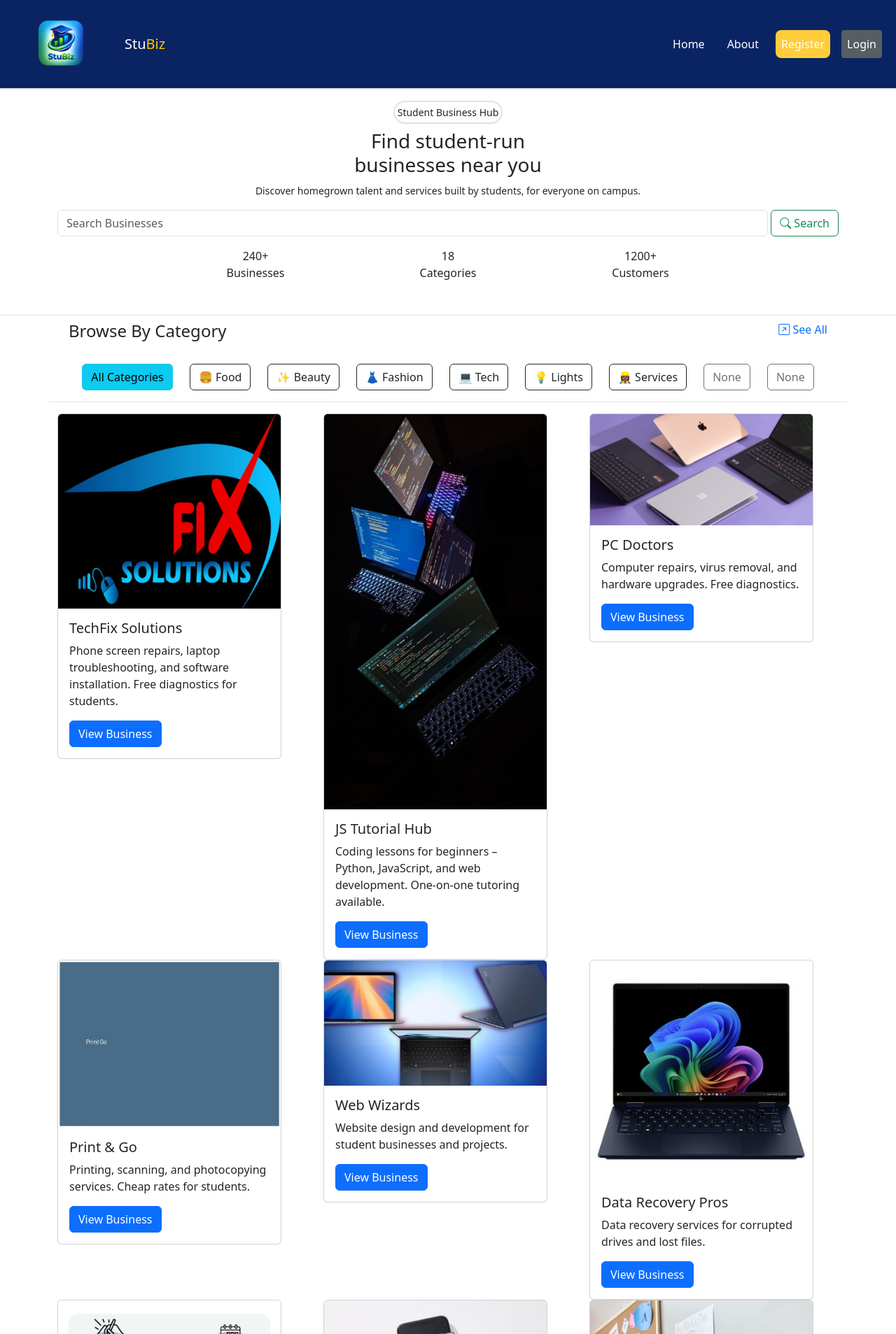
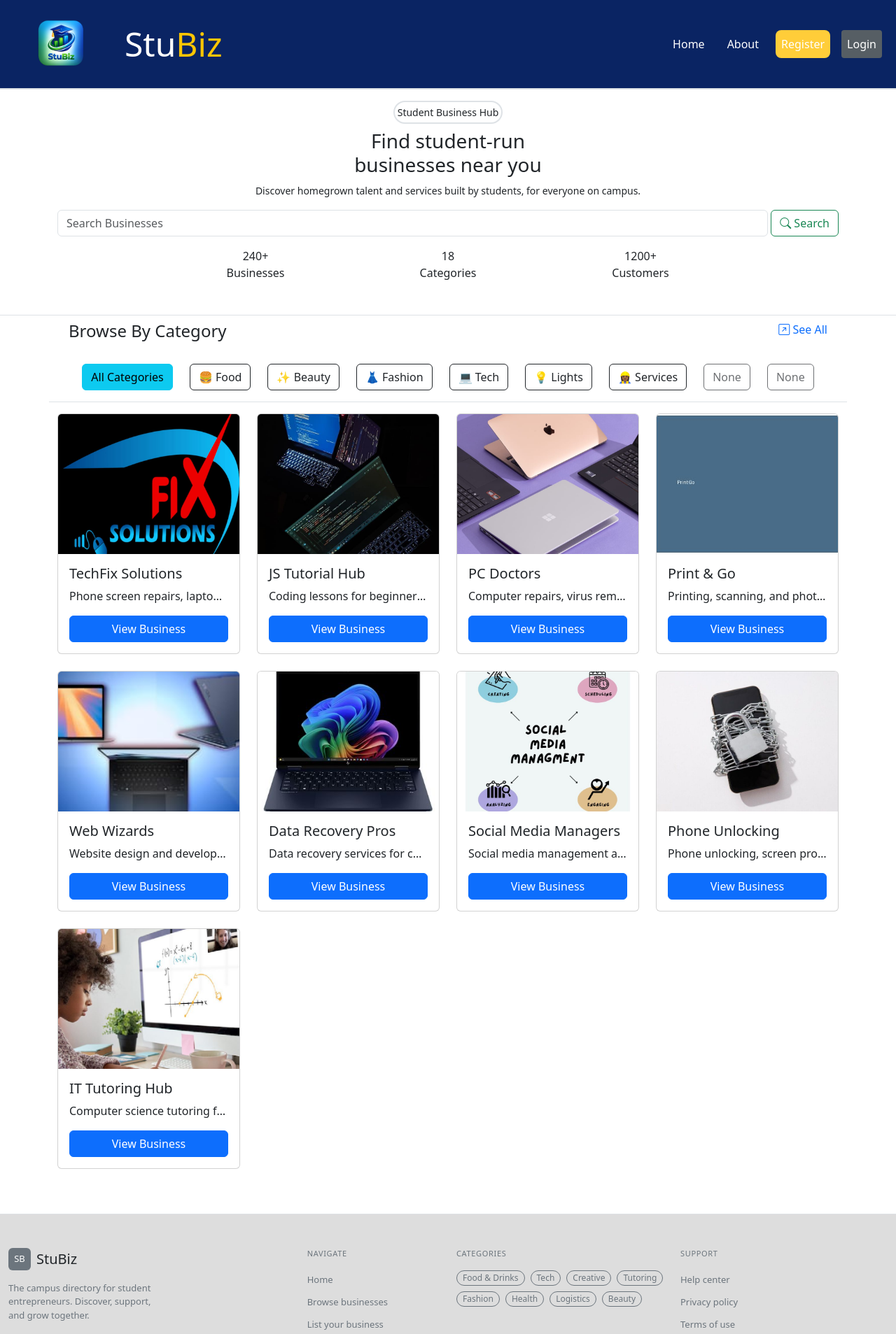
Before and after one commit to eleonstephon/Student_bizdir, a Flask app: page / in a window 1280 px wide. Shown: the top 1907 px of the page at 70% size. Run offline with Flask 3, Linux system fonts and the light colour scheme; data comes from the database, SQL or seed files in the repository.

Commit message:
Done with the working prototype

```diff
--- a/templates/base.html
+++ b/templates/base.html
@@ -32,7 +32,7 @@
     {% block extra_head %}{% endblock extra_head %}
 
 </head>
-<body>
+<body style="background-color: white;">
     <header>
       <nav class="cus-bg navbar navbar-expand-lg border-2 border-bottom" style="background-color: #0A2463;">
         <div class="container-fluid">
@@ -47,7 +47,7 @@
             </a>
             <a
               class="navbar-brand d-flex align-self-center d-none d-sm-block text-white fw-medium"
-              href="/"
+              href="/"  style="font-size: 3rem;"
             >
               Stu<em style="color: #FFC600; font-style: normal;">Biz</em>
             </a>
@@ -122,8 +122,8 @@
             <div class="col-lg-4 col-md-6">
                 <div class="d-flex align-items-center gap-2 mb-3">
                 <div class="rounded-2 d-flex align-items-center justify-content-center fw-medium bg-secondary text-white"
-                    style="width: 32px; height: 32px; font-size: 13px;">BD</div>
-                <span class="fw-medium fs-5">BizDir</span>
+                    style="width: 32px; height: 32px; font-size: 13px;">SB</div>
+                <span class="fw-medium fs-5">StuBiz</span>
                 </div>
                 <p class="text-secondary" style="font-size: 13px; max-width: 220px;">
                 The campus directory for student entrepreneurs. Discover, support, and grow together.
--- a/templates/business.html
+++ b/templates/business.html
@@ -5,7 +5,7 @@
         <div class="container-fluid">
             <div class="row mt-4 mb-2 mx-2">
                 <div class="col-sm-9">
-                    <img class="border border-2 rounded-4" width="100%" height="300" src="{{ url_for('static', filename=business.photo_filename) }}" alt="{{ business.business_name }}">
+                    <img class="border border-2 rounded-4" width="100%" height="300" src="{{ url_for('static', filename='uploads/' + business.photo_filename) }}" alt="{{ business.business_name }}">
                 </div>
 
                 <div class="col-sm-3 border border-2 rounded-3 py-2">
--- a/templates/index.html
+++ b/templates/index.html
@@ -131,25 +131,27 @@
 
       <section>
     <div class="container my-3 py-3 border-top">
-          <div class="row">
+        <div class="row g-4">
             {% for biz in businesses %}
-            <div class="col-sm-4 business-card" data-category="{{ biz.category }}">
-              <div class="card" style="width: 20rem;">
+            <div class="col-12 col-sm-6 col-md-4 col-lg-3 business-card" data-category="{{ biz.category }}">
+                <div class="card h-100">
                     {% if biz.photo_filename %}
-                <img src="{{ url_for('static', filename='uploads/' + biz.photo_filename) }}" class="card-img-top" alt="{{ biz.photo_filename }}">
+                        <img src="{{ url_for('static', filename='uploads/' + biz.photo_filename) }}"
+                             class="card-img-top"
+                             alt="{{ biz.business_name }}"
+                             style="height: 200px; object-fit: cover;">
                     {% else %}
-                <div class="bg-secondary text-white d-flex align-items-center
-                  justify-content-center"
-                  style="height:200px;">
+                        <div class="bg-secondary text-white d-flex align-items-center justify-content-center"
+                             style="height: 200px;">
                             <span>No Photo</span>
                         </div>
                     {% endif %}
-                <div class="card-body">
+                    <div class="card-body d-flex flex-column">
                         <h5 class="card-title">{{ biz.business_name }}</h5>
-                  <p class="card-text">
+                        <p class="card-text text-truncate" style="max-width: 100%;">
                             {{ biz.description }}
                         </p>
-                  <a href="/business/{{ biz.id }}" class="btn btn-primary">View Business</a>
+                        <a href="/business/{{ biz.id }}" class="btn btn-primary mt-auto">View Business</a>
                     </div>
                 </div>
             </div>
```
Lines whose indentation alone changed are shown as unchanged.
